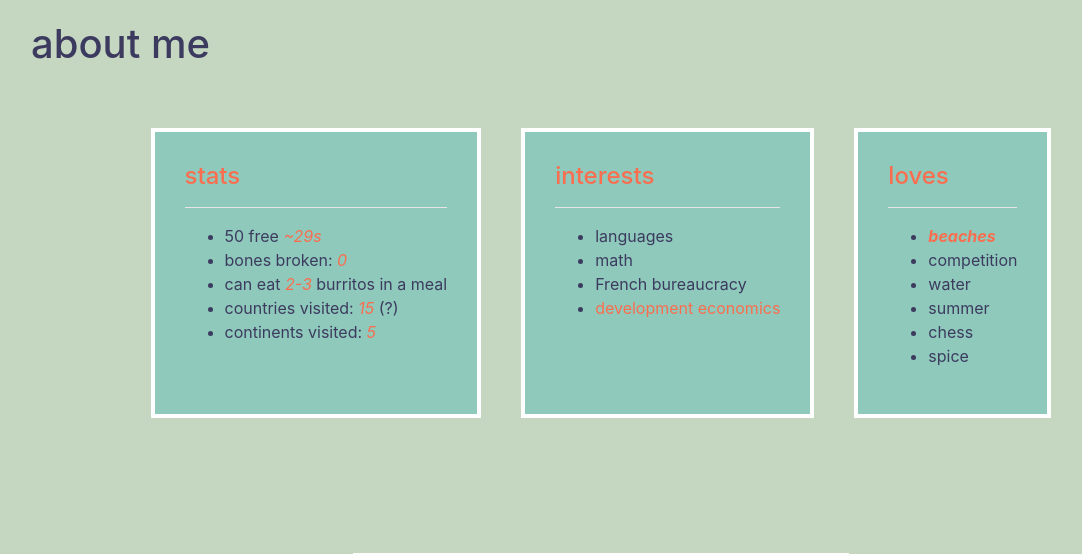
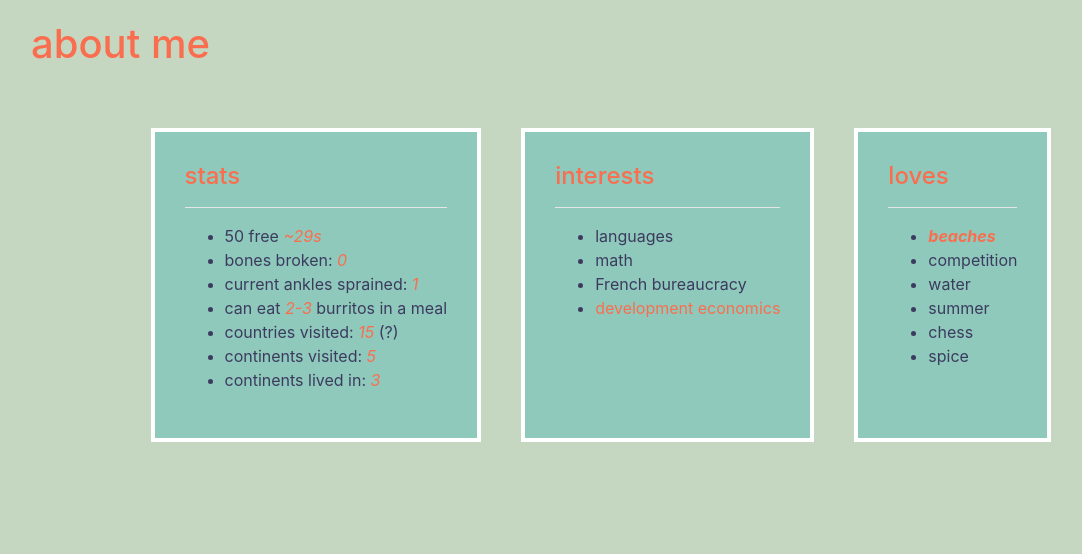
Before and after one commit to areivaX/project0, a Flask app: page /about in a window 1280 px wide. Shown: the part 66-620 px from the top of the page, without its empty margins (39-1121 px from the left). Run offline with Flask 2, Linux system fonts and the light colour scheme; some libraries are stand-ins or nearby versions.

Commit message:
and again

```diff
--- a/static/css/styles.css
+++ b/static/css/styles.css
@@ -25,7 +25,7 @@ p {
 }
 
 h1 {
-  color: #3c3b5f;
+  color: #FA6E4F;
   margin-top: 20px;
   margin-left: 70px;
   text-align: left;
--- a/styles.scss
+++ b/styles.scss
@@ -32,7 +32,7 @@ p {color: $mainText }
 }
 
 h1 {
-  color: $mainText;
+  color: $brightText;
   margin-top: 20px;
   margin-left : 70px;
   text-align: left;
--- a/templates/about.html
+++ b/templates/about.html
@@ -14,9 +14,12 @@
           <ul >
             <li> 50 free <span>~29s</span> </li>
             <li> bones broken: <span>0</span> </li>
+            <li> current ankles sprained: <span>1</span> </li>
             <li> can eat <span>2-3</span> burritos in a meal </li>
             <li> countries visited: <span>15</span> (?) </li>
             <li> continents visited: <span>5</span> </li>
+            <li> continents lived in: <span>3</span> </li>
+
           </ul>
         </div>
 
```
Also changed, not shown: 1 other file.
